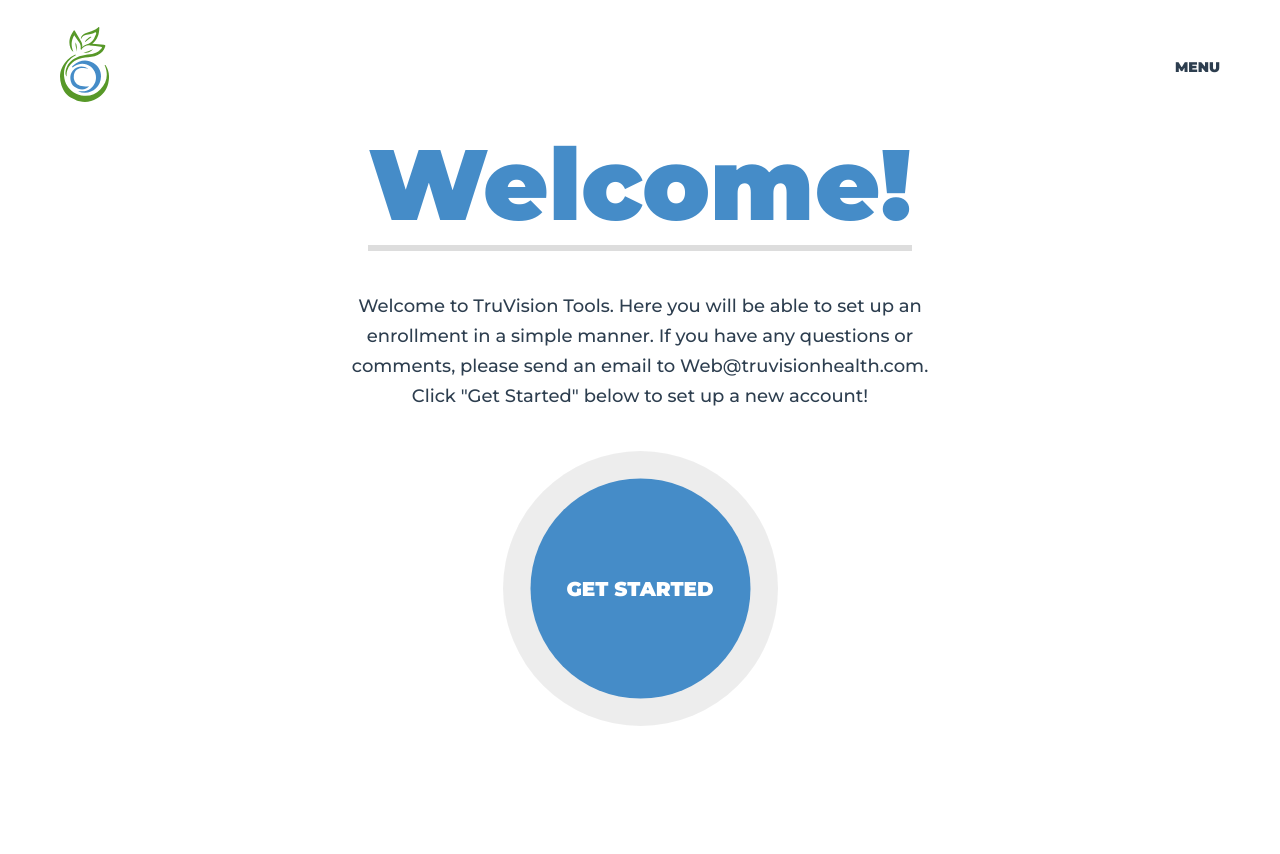
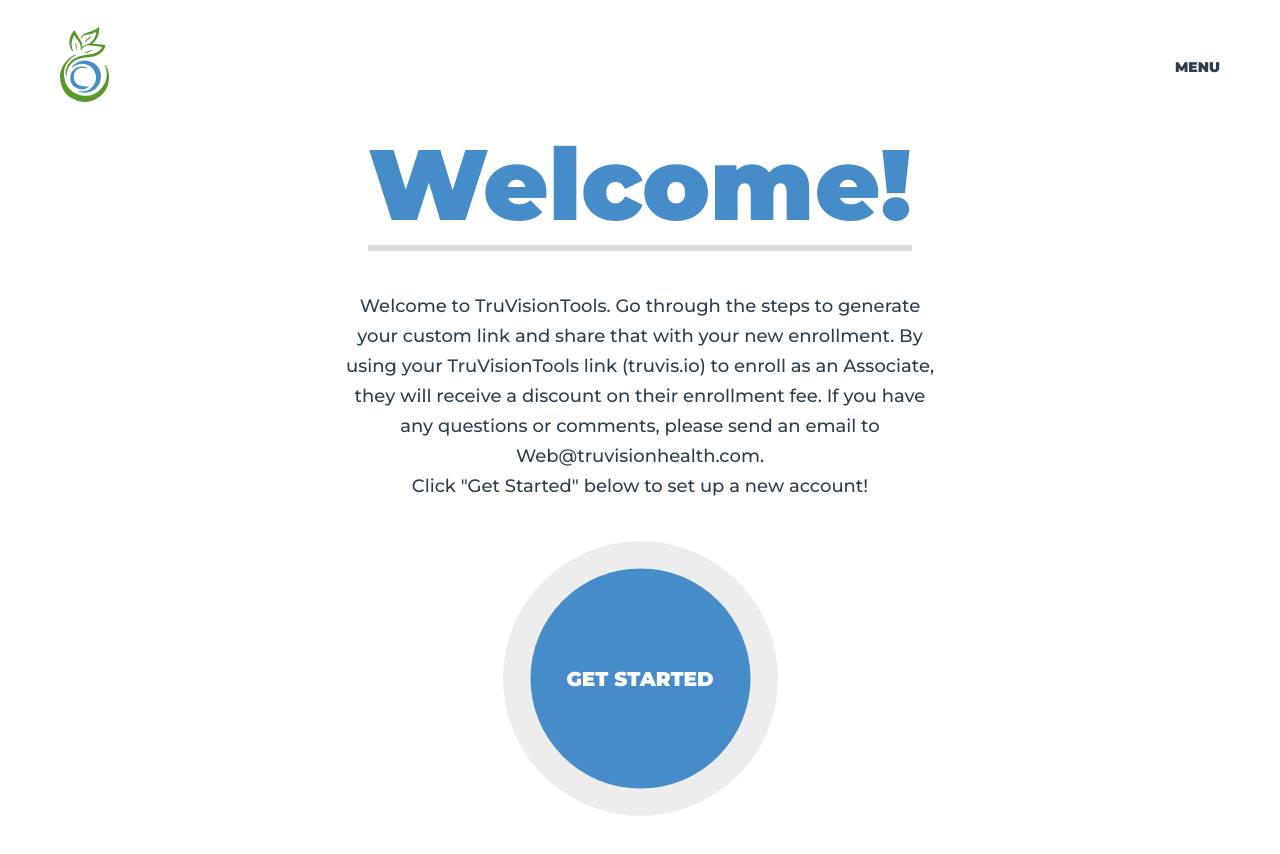
Before and after one commit to BrodyMacfarlane/truvision-tools, a React (Create React App) app: page / in a window 1280 px wide. Before the commit the page ends 800 px from the top, so only its background shows below. Built offline with nearby package versions, Linux system fonts and the light colour scheme.

Commit message:
change intro

```diff
--- a/src/Components/Signup/Welcome.js
+++ b/src/Components/Signup/Welcome.js
@@ -21,7 +21,7 @@
         </div>
         <div className="intro-container content-container">
           <div className="intro description">
-            Welcome to TruVision Tools.  Here you will be able to set up an enrollment in a simple manner.  If you have any questions or comments, please send an email to <span id="copy">Web@truvisionhealth.com</span>.<br />Click "Get Started" below to set up a new account!
+            Welcome to TruVisionTools.  Go through the steps to generate your custom link and share that with your new enrollment.  By using your TruVisionTools link (truvis.io) to enroll as an Associate, they will receive a discount on their enrollment fee.  If you have any questions or comments, please send an email to <span id="copy">Web@truvisionhealth.com</span>.<br />Click "Get Started" below to set up a new account!
           </div>
         </div>
         <div className="circle-container content-container" onClick={this.props.incrementPage}>
```
